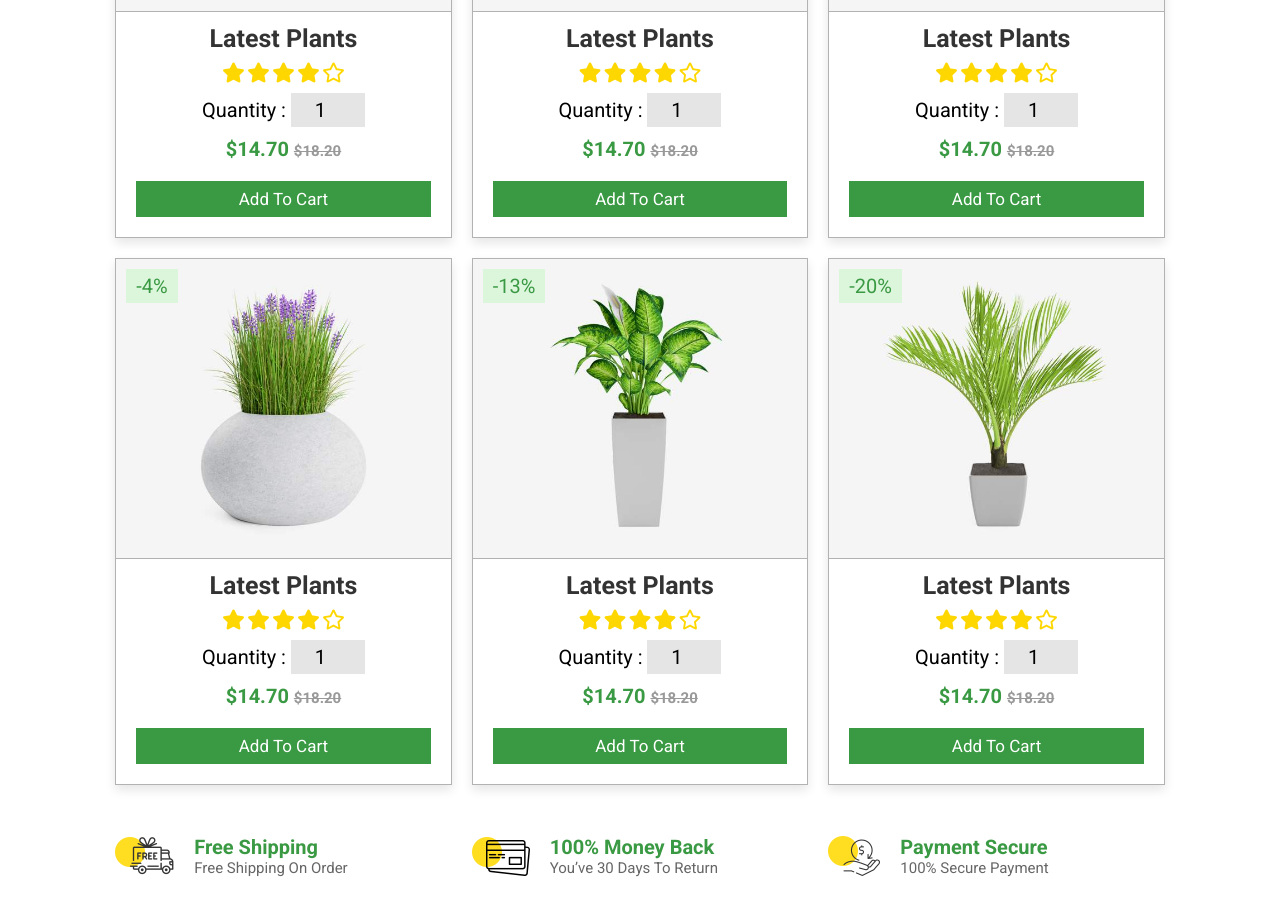
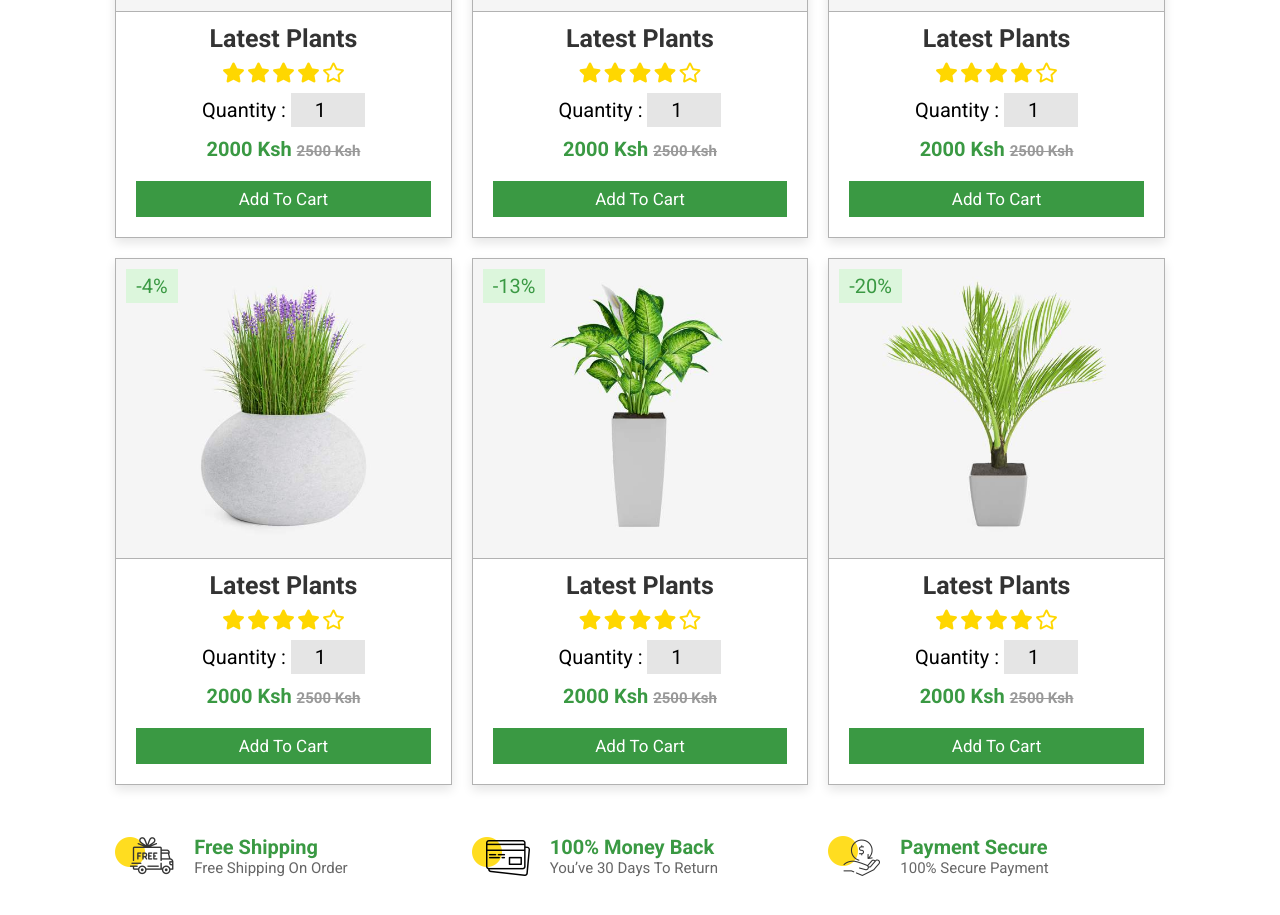
Before and after one commit to mwangangievans/House_decor_shop, a plain HTML site: page index.html in a window 1280 px wide. Shown: the part 1900-2815 px from the top of the page. Drawn offline with nearby package versions, Linux system fonts and the light colour scheme.

Commit message:
currency

```diff
--- a/index.html
+++ b/index.html
@@ -214,7 +214,7 @@
             <span> quantity : </span>
             <input type="number" min="1" max="100" value="1">
         </div>
-        <div class="price">$14.70 <span>$18.20</span></div>
+        <div class="price">2000 ksh <span>2500 ksh</span></div>
         <a href="#" class="btn">add to cart</a>
     </div>
 
@@ -238,7 +238,7 @@
             <span> quantity : </span>
             <input type="number" min="1" max="100" value="1">
         </div>
-        <div class="price">$14.70 <span>$18.20</span></div>
+        <div class="price">2000 ksh <span>2500 ksh</span></div>
         <a href="#" class="btn">add to cart</a>
     </div>
 
@@ -262,7 +262,7 @@
             <span> quantity : </span>
             <input type="number" min="1" max="100" value="1">
         </div>
-        <div class="price">$14.70 <span>$18.20</span></div>
+        <div class="price">2000 ksh <span>2500 ksh</span></div>
         <a href="#" class="btn">add to cart</a>
     </div>
 
@@ -286,7 +286,7 @@
             <span> quantity : </span>
             <input type="number" min="1" max="100" value="1">
         </div>
-        <div class="price">$14.70 <span>$18.20</span></div>
+        <div class="price">2000 ksh <span>2500 ksh</span></div>
         <a href="#" class="btn">add to cart</a>
     </div>
 
@@ -310,7 +310,7 @@
             <span> quantity : </span>
             <input type="number" min="1" max="100" value="1">
         </div>
-        <div class="price">$14.70 <span>$18.20</span></div>
+        <div class="price">2000 ksh <span>2500 ksh</span></div>
         <a href="#" class="btn">add to cart</a>
     </div>
 
@@ -334,7 +334,7 @@
             <span> quantity : </span>
             <input type="number" min="1" max="100" value="1">
         </div>
-        <div class="price">$14.70 <span>$18.20</span></div>
+        <div class="price">2000 ksh <span>2500 ksh</span></div>
         <a href="#" class="btn">add to cart</a>
     </div>
 
```
